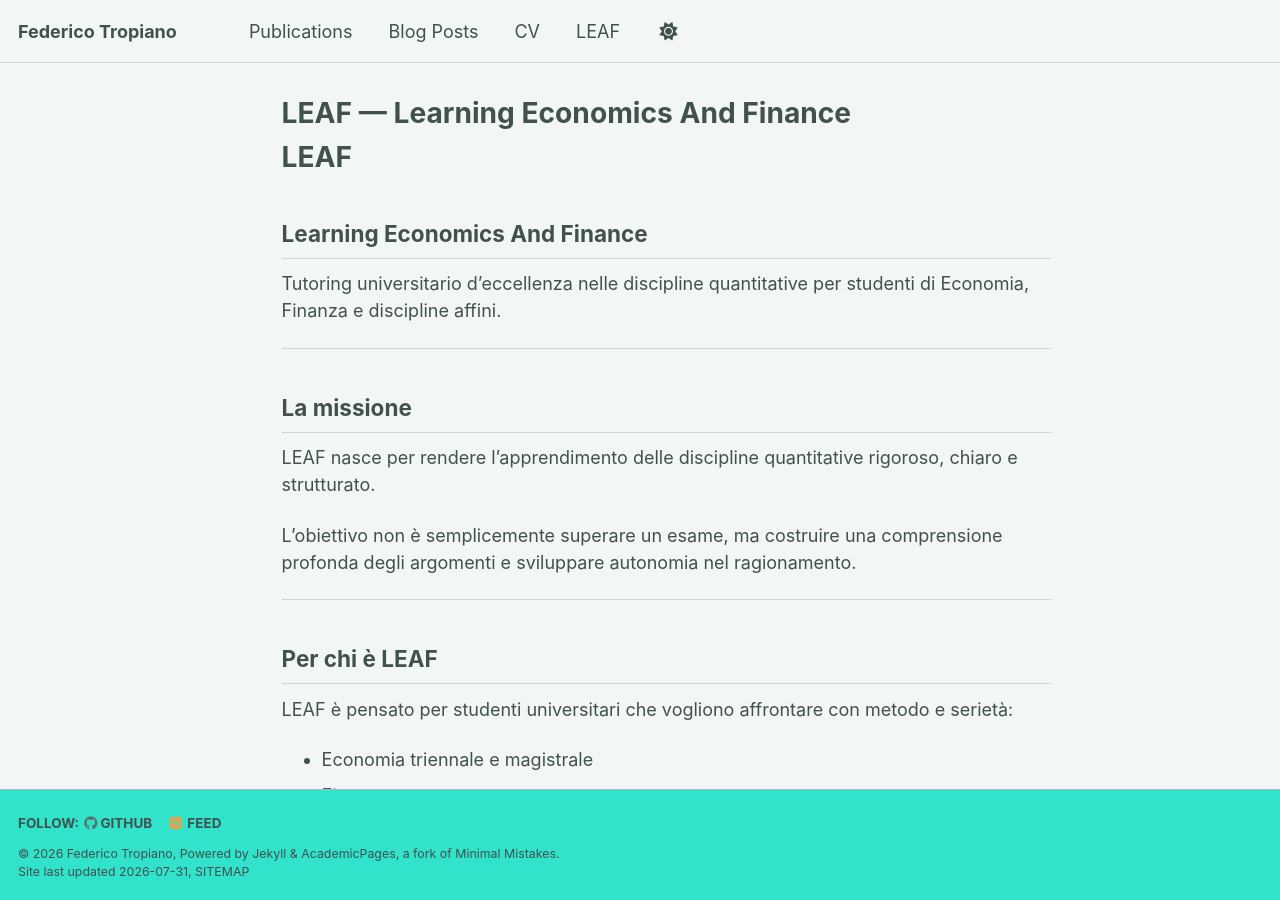
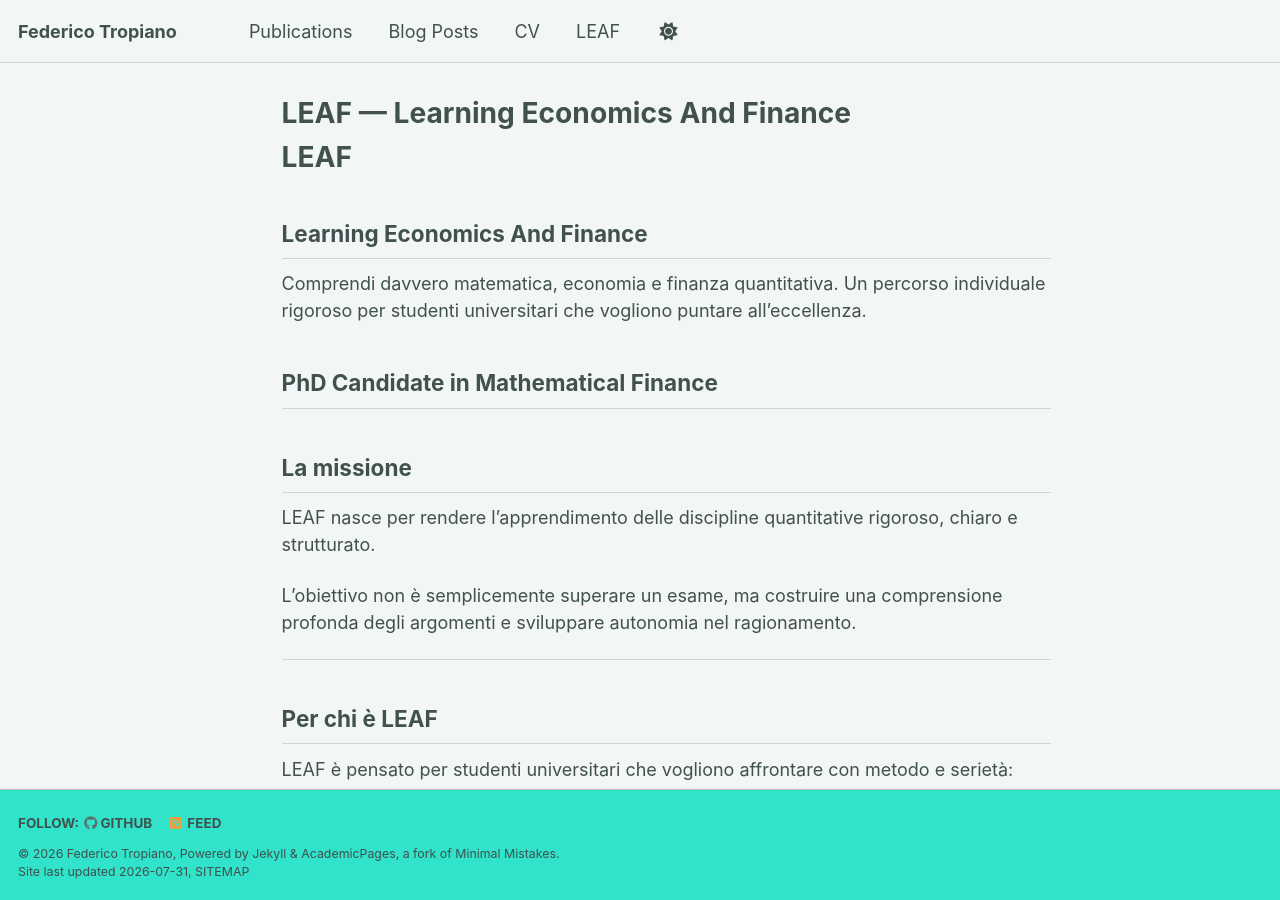
Before and after one commit to FedericoTropiano/FedericoTropiano.github.io, a Jekyll site: the page built from _pages/leaf.md, in a window 1280 px wide and 900 px high. Built offline with Jekyll 4.4.1, drawn with Linux system fonts in a browser that asks for light colours; a script bundle is joined from its source files by our own code; library files that are not in the unit come from our copies.

Commit message:
Update leaf.md

```diff
--- a/_pages/leaf.md
+++ b/_pages/leaf.md
@@ -7,8 +7,10 @@ author_profile: false
 # LEAF
 ## Learning Economics And Finance
 
-Tutoring universitario d'eccellenza nelle discipline quantitative per studenti di Economia, Finanza e discipline affini.
+Comprendi davvero matematica, economia e finanza quantitativa.
+Un percorso individuale rigoroso per studenti universitari che vogliono puntare all'eccellenza.
 
+PhD Candidate in Mathematical Finance
 ---
 
 ## La missione
```
